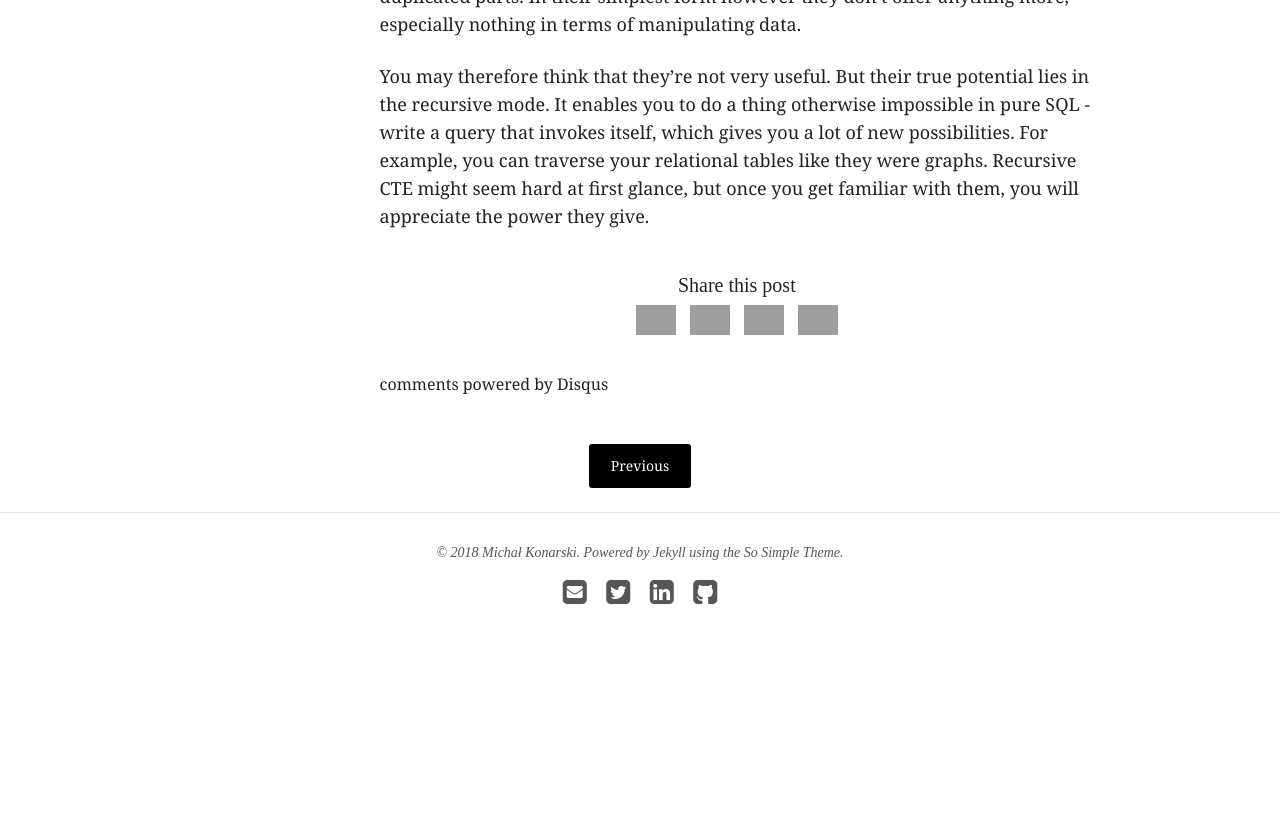
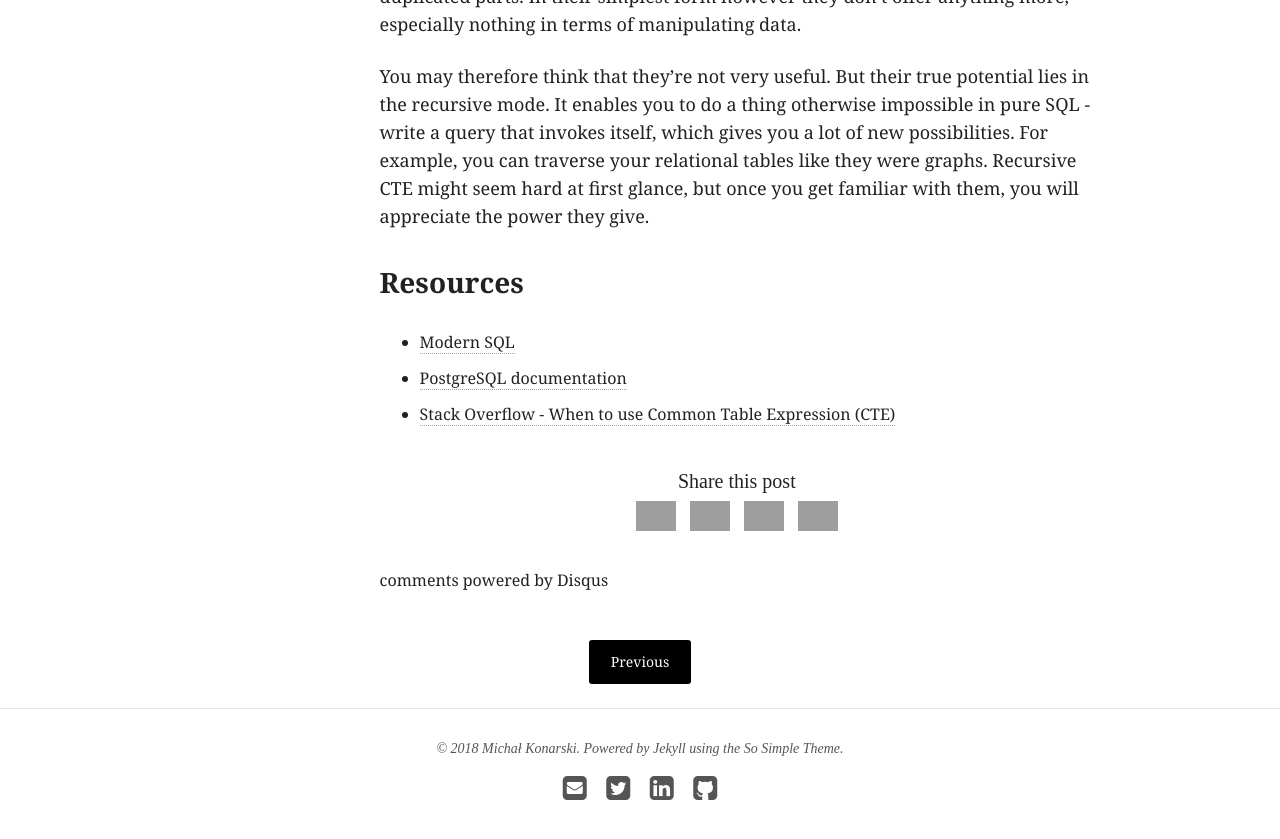
Before and after one commit to mjkonarski/mjkonarski.github.io, a Jekyll site: the page built from _posts/2018-01-25-advanced-sql-cte.md, in a window 1280 px wide and 900 px high, scrolled down 12126 px. Shown: the top 839 px of the window. Built offline with Jekyll 4.4.1, drawn with Linux system fonts in a browser that asks for light colours; nearby versions of some CDN libraries; comment, search, counter and statistics services are not loaded; before the commit the page ends 12830 px from its top, so only the background shows below that; grey boxes are pictures that could not be loaded.

Commit message:
Add resouces to CTE post

```diff
--- a/_posts/2018-01-25-advanced-sql-cte.md
+++ b/_posts/2018-01-25-advanced-sql-cte.md
@@ -345,3 +345,9 @@ SELECT b FROM fibo
 CTE are an interesting SQL feature. They help to organize and simplify complicated queries and also make them easier to maintain by allowing a user to get rid of duplicated parts. In their simplest form however they don’t offer anything more, especially nothing in terms of manipulating data.
 
 You may therefore think that they’re not very useful. But their true potential lies in the recursive mode. It enables you to do a thing otherwise impossible in pure SQL - write a query that invokes itself, which gives you a lot of new possibilities. For example, you can traverse your relational tables like they were graphs. Recursive CTE might seem hard at first glance, but once you get familiar with them, you will appreciate the power they give.
+
+### Resources
+
+* [Modern SQL](http://modern-sql.com/)
+* [PostgreSQL documentation](https://www.postgresql.org/docs/current/static/queries-with.html)
+* [Stack Overflow - When to use Common Table Expression (CTE)](https://stackoverflow.com/questions/4740748/when-to-use-common-table-expression-cte)
```
